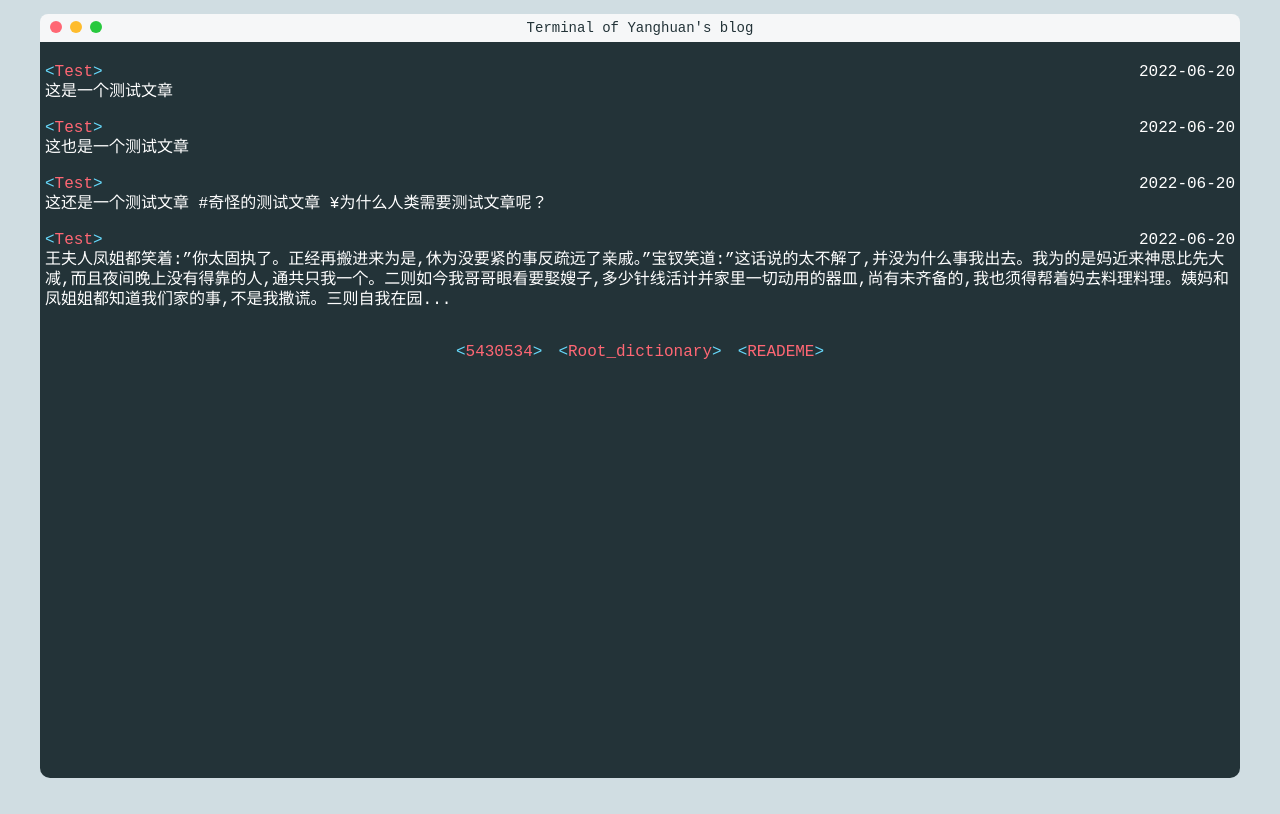
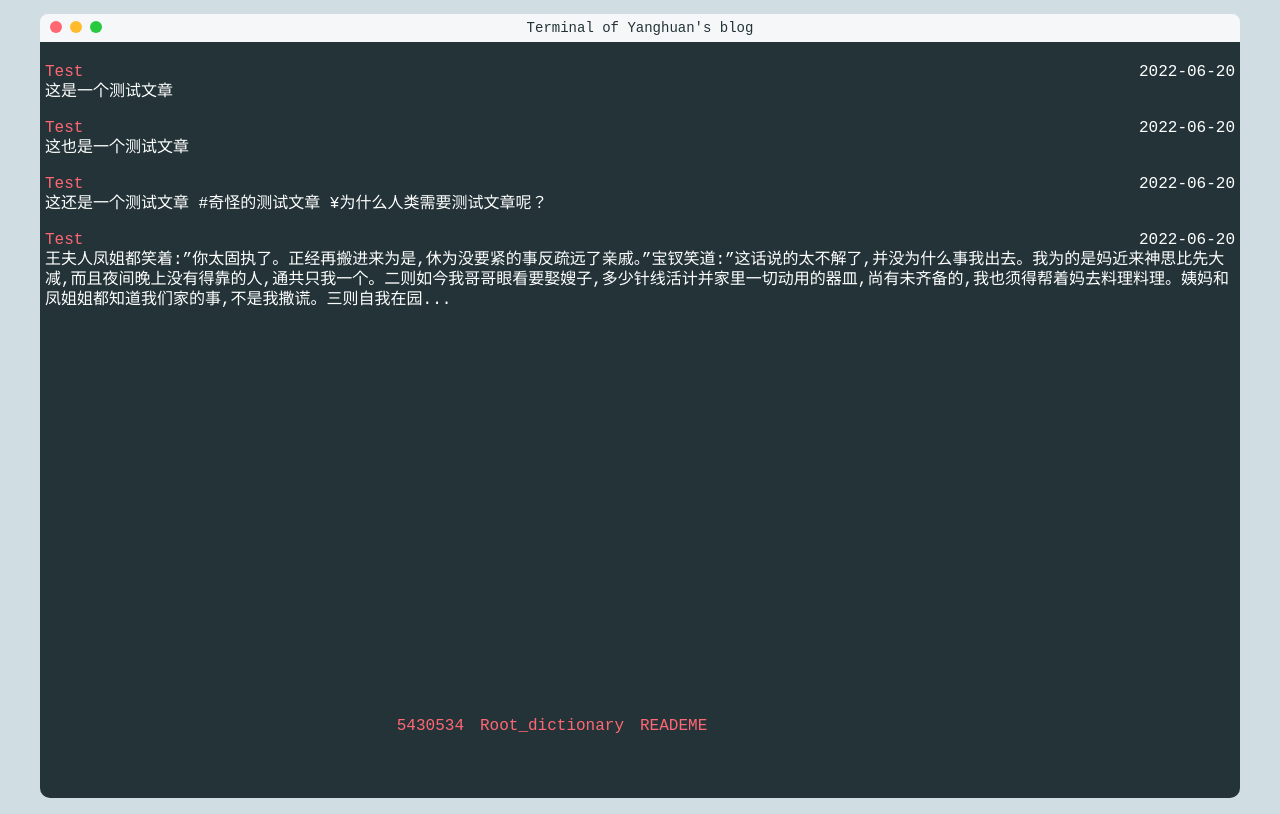
Before and after one commit to WendyGinYu/wendyginyu.github.io, a plain HTML site: page index.html in a window 1280 px wide. Drawn offline with Linux system fonts and the light colour scheme.

Commit message:
Site updated: 2022-06-21 14:46:12

```diff
--- a/styles/theme.css
+++ b/styles/theme.css
@@ -4,14 +4,12 @@ body {
     font-size: 16px;
     line-height: 20px;
     font-family: 'Source Code Pro', 'Roboto mono' , monospace;
+    min-height:80%;
+    margin:0;
+    padding:0;
+
 }
 
-a::before {
-    content: '<'
-}
-a::after {
-    content: '>'
-}
 a:empty::before,
 a:empty::after {
     content: ''
@@ -58,10 +56,12 @@ h1,h2,h3,h4,h5,h6 {
 .container {
     background: #233338;
     max-width: 1200px;
-    height: calc(100vh - 4em);
+    height: calc(90vh - 4em);
     overflow: auto;
     margin: 0 auto 1em auto;
     border-radius: 0 0 10px 10px;
+    min-height:80%;
+    padding-bottom:100px
 }
 
 @media screen and (max-width: 640px) {
@@ -71,7 +71,7 @@ h1,h2,h3,h4,h5,h6 {
     .container {
         margin: 0 auto;
         border-radius: 0;
-        height: 100vh;
+
     }
 }
 
@@ -301,11 +301,19 @@ h1,h2,h3,h4,h5,h6 {
     content: '> ';
 }
 /*footer*/
+.footer{
+    position:absolute;
+    bottom:0;
+    width:80%;
+    height:100px;}
 .footer .footer-links{
     padding: 1em 0;
     display: flex;
+    position: relative
     justify-content: center;
 }
 .footer .footer-copyright{
+    position: relative
     text-align: center;
+
 }
```
Also changed, not shown: 404.html (+6 -6 lines).
